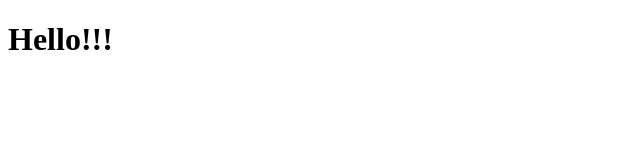
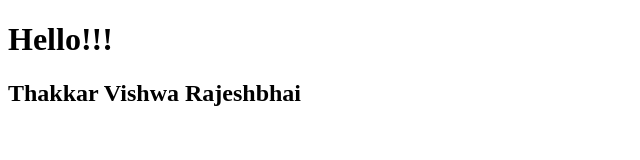
Before and after one commit to VishwaThakkar109/Thakkar_CT_109, a plain HTML site: page index.htm in a window 1280 px wide. Shown: the whole page, without its empty margins (0-640 px from the left). Drawn offline with Linux system fonts and the light colour scheme.

Commit message:
second commit

```diff
--- a/index.htm
+++ b/index.htm
@@ -7,5 +7,6 @@
 </head>
 <body>
     <h1>Hello!!!</h1>
+    <h2>Thakkar Vishwa Rajeshbhai</h2>
 </body>
 </html>
```
